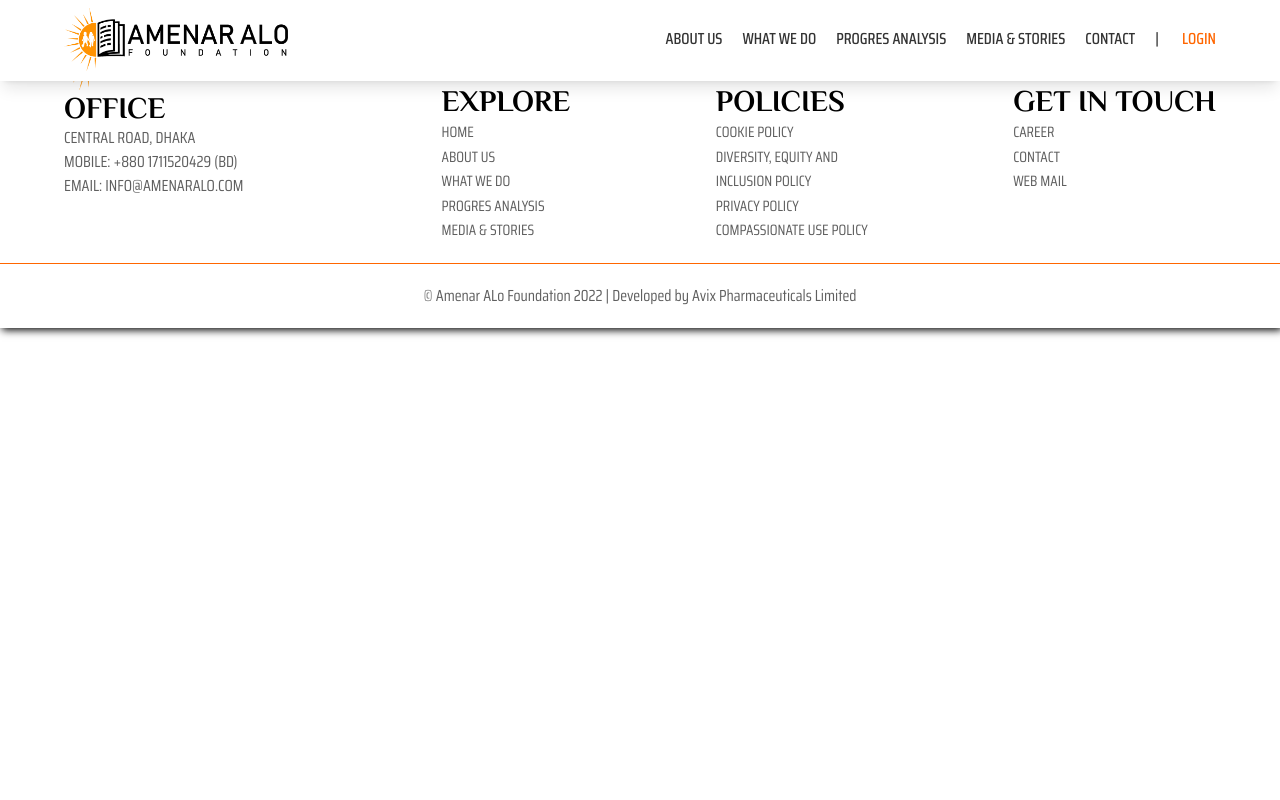
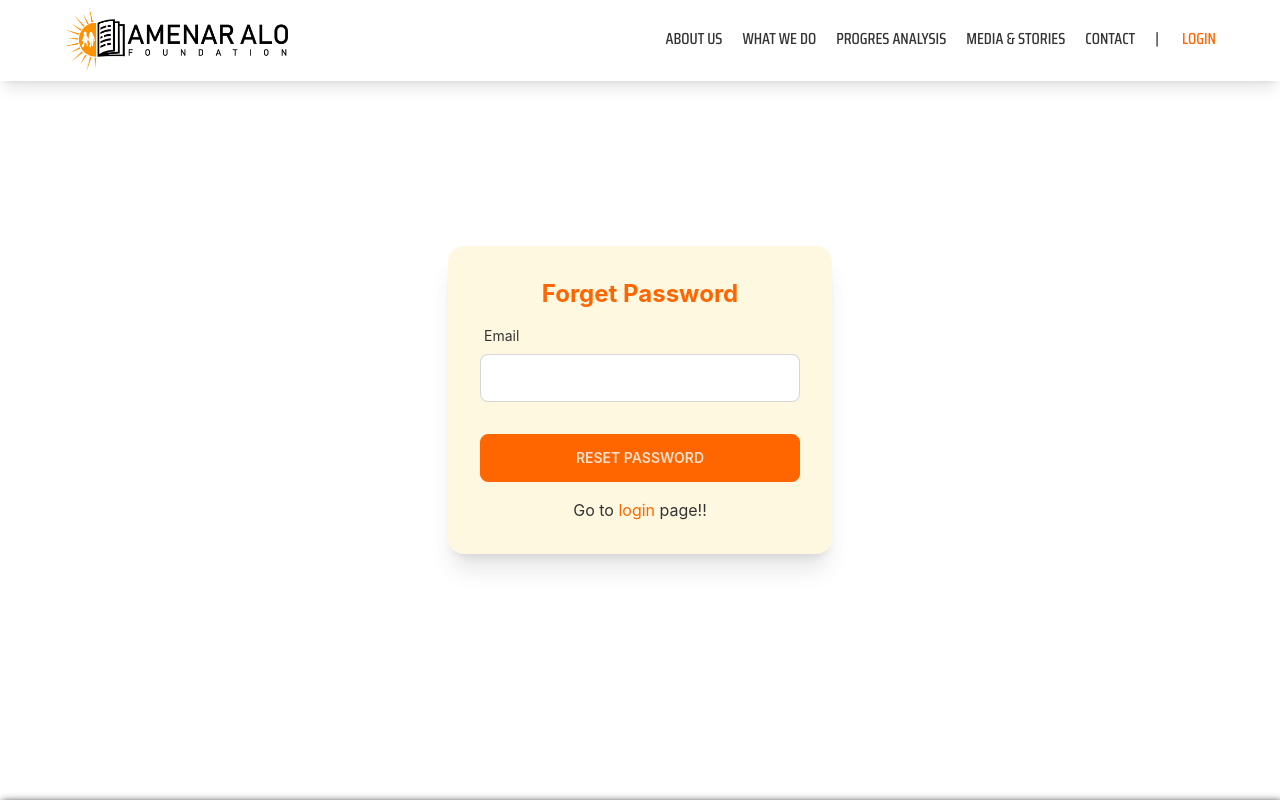
Before and after one commit to mdshahriurahmed/amenaralo-client, a React (Create React App) app: page /forget-password in a window 1280 px wide. Shown: the top 800 px of the page. Built offline with nearby package versions, Linux system fonts and the light colour scheme; no server answers.

Commit message:
forget pass implemented

```diff
--- a/src/App.js
+++ b/src/App.js
@@ -10,6 +10,7 @@ import Loading from './Pages/Loading/Loading';
 import RequireAuth from './Pages/Login/RequireAuth';
 import { useAuthState } from 'react-firebase-hooks/auth';
 import auth from './firebase.init';
+const ForgetPass = React.lazy(() => import('./Pages/Login/ForgetPass'));
 const Dashboard = React.lazy(() => import('./Pages/Dashboard/Dashboard'));
 const Login = React.lazy(() => import('./Pages/Login/Login'));
 const StoryDetails = React.lazy(() => import('./Pages/MediaAndStories/StoryDetails'));
@@ -74,8 +75,14 @@ function App() {
                 <StoryDetails></StoryDetails>
               </Suspense>}>
               </Route>
+
               <Route path='/login' element={<Suspense fallback={<div><Loader></Loader></div>}>
                 <Login></Login>
+              </Suspense>}>
+              </Route>
+
+              <Route path="/forget-password" element={<Suspense fallback={<div><Loader></Loader></div>}>
+                <ForgetPass></ForgetPass>
               </Suspense>}>
               </Route>
 
--- /dev/null
+++ b/src/Pages/Login/ForgetPass.js
@@ -0,0 +1,73 @@
+import React, { useRef, useState } from 'react';
+import "./Login.css"
+import { useSendPasswordResetEmail } from 'react-firebase-hooks/auth';
+import auth from '../../firebase.init';
+import Loading from '../Loading/Loading';
+import { Link } from 'react-router-dom';
+import { toast } from 'react-toastify';
+
+
+const ForgetPass = () => {
+
+
+
+    const emailRef = useRef('');
+    const [sError, setErrorr] = useState('');
+    const [sendPasswordResetEmail, sending, error] = useSendPasswordResetEmail(
+        auth
+    );
+
+    const resetPassword = async (event) => {
+        event.preventDefault();
+        const email = emailRef.current.value;
+        if (error) {
+            setErrorr(error.message)
+            return;
+        }
+        if (sending) {
+            return <div className='flex items-center justify-center min-h-screen'>
+                <Loading loading={sending}></Loading>
+            </div>;
+        }
+        if (email === '') {
+            setErrorr('Please enter email')
+            return;
+        }
+        else {
+            await sendPasswordResetEmail(email);
+            toast.success('Email sent for password reset');
+            emailRef.current.value = '';
+        }
+    }
+
+
+    return (
+        <div className='h-screen flex justify-center items-center px-5'>
+            <div className="card w-96 bg-base-200 shadow-xl">
+                <div className="card-body">
+                    <h2 className="text-2xl text-primary font-bold">Forget Password</h2>
+                    <div>
+                        <label className="label">
+                            <span className="label-text">Email</span>
+                        </label>
+                        <input
+                            className='input input-bordered w-full max-w-xs'
+                            type="email" ref={emailRef}
+                        />
+                        <p className='text-red-500 mt-3'>   {sError}</p>
+
+                        <button className='btn btn-block btn-primary mt-5 mb-4'
+                            onClick={resetPassword}
+                        >
+                            Reset password
+                        </button>
+
+                        <Link to="/login" className='text-text-accent '>Go to <span className='text-primary '>login</span>  page!!</Link>
+                    </div>
+                </div>
+            </div>
+        </div>
+    );
+};
+
+export default ForgetPass;
--- a/src/Pages/Login/Login.js
+++ b/src/Pages/Login/Login.js
@@ -1,13 +1,16 @@
-import React from 'react';
+import React, { useState } from 'react';
 import "./Login.css"
 import { useSignInWithEmailAndPassword } from 'react-firebase-hooks/auth';
 import auth from '../../firebase.init';
 import { useForm } from "react-hook-form";
 import Loading from '../Loading/Loading';
-import { useLocation, useNavigate } from 'react-router-dom';
+import { Link, useLocation, useNavigate } from 'react-router-dom';
+import { FontAwesomeIcon } from '@fortawesome/react-fontawesome';
+import { faEye } from '@fortawesome/free-solid-svg-icons';
 
 const Login = () => {
 
+    const [view, setView] = useState(false);
     const [
         signInWithEmailAndPassword,
         user,
@@ -74,7 +77,7 @@ const Login = () => {
                                     <span className="label-text">Password</span>
 
                                 </label>
-                                <input type="password" placeholder="Enter Your Password" className="input input-bordered w-full max-w-xs"
+                                <input type={`${view ? "text" : "password"}`} placeholder="Enter Your Password" className="input input-bordered w-full max-w-xs"
                                     {...register("password",
                                         {
                                             required: {
@@ -87,15 +90,21 @@ const Login = () => {
                                             }
                                         })}
                                 />
+                                <div className='ml-72 -mt-9 mr-5 mb-3 cursor-pointer ' onClick={() =>
+                                    setView(!view)
+                                }>
+                                    <FontAwesomeIcon className={`${view ? "text-primary" : "text-accent"} text-base`} icon={faEye} />
+                                </div>
                                 <label className="label">
                                     {errors.password?.type === 'required' && <span className="label-text-alt text-red-500">{errors.password.message}</span>}
                                     {errors.password?.type === 'minLength' && <span className="label-text-alt text-red-500">{errors.password.message}</span>}
                                 </label>
                             </div>
                             {sError}
-                            <input type="submit" className='btn btn-block btn-primary mt-3' value="LOGIN" />
+                            <input type="submit" className='btn btn-block btn-primary mt-3 mb-4' value="LOGIN" />
 
                         </form>
+                        <Link to="/forget-password" className='text-primary '>Forget Password?</Link>
                     </div>
                 </div>
             </div>
```
